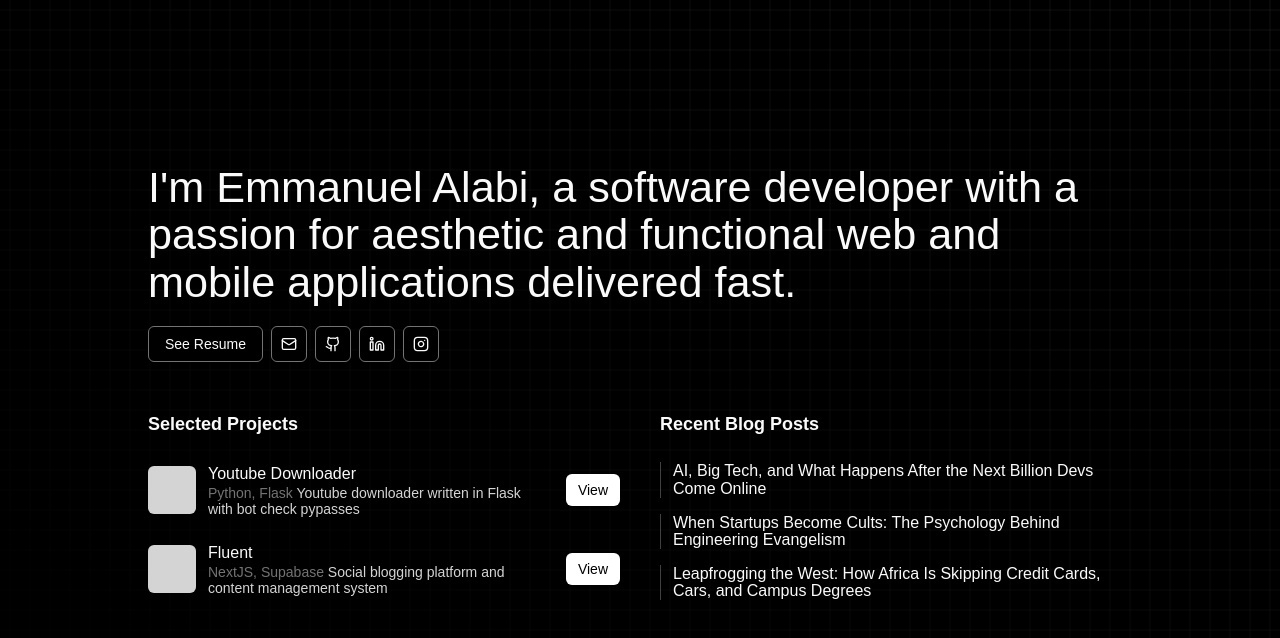
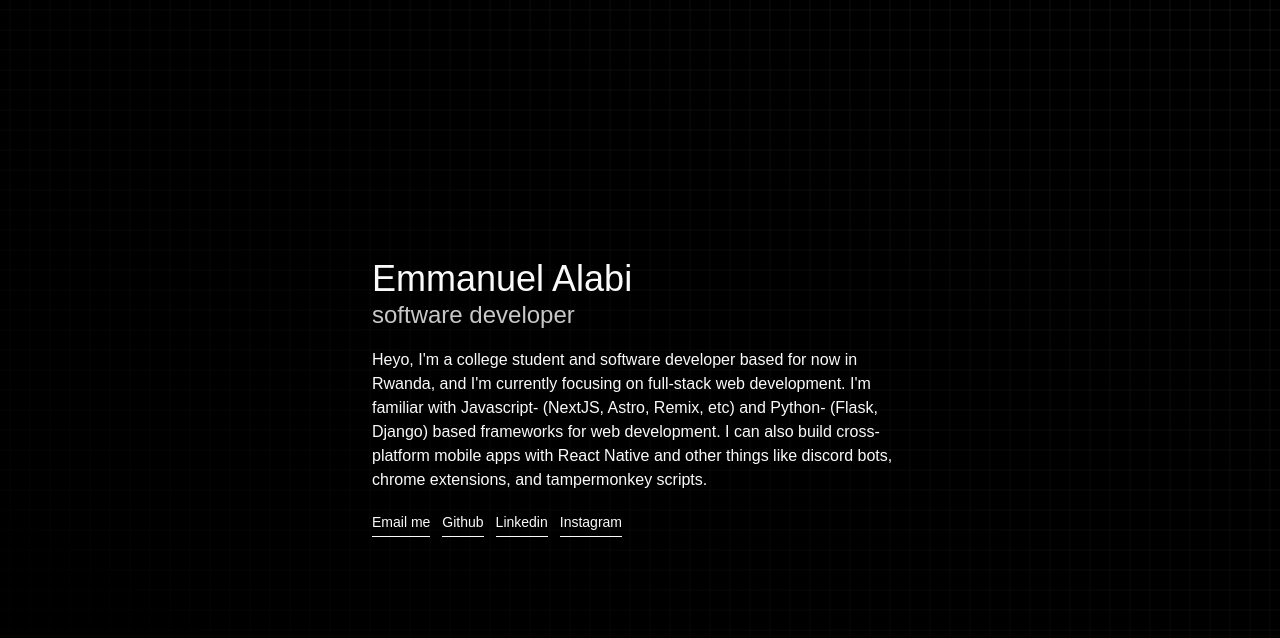
Before and after one commit to emjjkk/portfolio, a Vue app: page / in a window 1280 px wide. Shown: the top 638 px of the page. Built offline with nearby package versions, Linux system fonts and the light colour scheme; a web font is replaced by a local one.

Commit message:
redesign

```diff
--- a/src/App.vue
+++ b/src/App.vue
@@ -6,63 +6,16 @@ import { Button } from "./components/ui/button"
 <template>
   <main class="w-full min-h-screen main-bg">
     <main class="w-full min-h-screen flex items-center bg-gradient-to-tr from-black to-black/50">
-      <div class="mx-auto w-full max-w-5xl py-5 px-5 text-neutral-50">
-        <h1 class="text-3xl md:text-[2.7rem]/[1.1] mb-5">I'm Emmanuel Alabi, a software developer with a passion for
-          aesthetic and
-          functional web and mobile applications delivered fast.</h1>
-        <div class="flex items-center gap-2 mb-5 md:mb-12">
-          <Button variant="outline" size="default" class="bg-black border-neutral-500 hover:bg-neutral-500">See Resume</Button>
-          <Button variant="outline" size="icon" class="bg-black border-neutral-500 hover:bg-neutral-500">
-            <Mail class="w-4 h-4" />
-          </Button>
-          <Button variant="outline" size="icon" class="bg-black border-neutral-500 hover:bg-neutral-500">
-            <Github class="w-4 h-4" />
-          </Button>
-          <Button variant="outline" size="icon" class="bg-black border-neutral-500 hover:bg-neutral-500">
-            <Linkedin class="w-4 h-4" />
-          </Button>
-          <Button variant="outline" size="icon" class="bg-black border-neutral-500 hover:bg-neutral-500">
-            <Instagram class="w-4 h-4" />
-          </Button>
-        </div>
-        <div class="md:flex gap-10 mb-5">
-          <div class="md:w-1/2 md:mb-0 mb-5">
-            <h3 class="text-lg font-semibold mb-3">Selected Projects</h3>
-            <!-- Project -->
-            <div class="flex items-center gap-3 py-1">
-              <div class="w-12 h-12 bg-neutral-300 rounded-md"></div>
-              <div class="flex-1 flex justify-between items-center py-2 gap-3">
-                <div class="max-w-[80%]">
-                  <p class="text-md/[0.8]">Youtube Downloader</p>
-                  <p class="text-sm/[1.1] font-light text-neutral-300"><span class="text-neutral-500">Python, Flask
-                    </span>Youtube downloader written in Flask with bot check pypasses</p>
-                </div>
-                <Button variant="default" size="sm" class="text-black bg-white hover:bg-neutral-500">View</Button>
-              </div>
-            </div>
-            <!-- Project -->
-            <div class="flex items-center gap-3 py-1">
-              <div class="w-12 h-12 bg-neutral-300 rounded-md"></div>
-              <div class="flex-1 flex justify-between items-center py-2 gap-3">
-                <div class="max-w-[80%]">
-                  <p class="text-md/[0.8]">Fluent</p>
-                  <p class="text-sm/[1.1] font-light text-neutral-300"><span class="text-neutral-500">NextJS, Supabase
-                    </span>Social blogging platform and content management system</p>
-                </div>
-                <Button variant="default" size="sm" class="text-black bg-white hover:bg-neutral-500">View</Button>
-              </div>
-            </div>
-          </div>
-          <div class="md:w-1/2">
-            <h3 class="text-lg font-semibold mb-6">Recent Blog Posts</h3>
-            <div class="my-2 text-[1rem]/[1.1] py-0 pl-3 border-l border-neutral-700 mb-4">AI, Big Tech, and What
-              Happens After the Next Billion Devs Come Online</div>
-            <div class="my-2 text-[1rem]/[1.1] py-0 pl-3 border-l border-neutral-700 mb-4">When Startups Become Cults:
-              The Psychology Behind Engineering Evangelism</div>
-            <div class="my-2 text-[1rem]/[1.1] py-0 pl-3 border-l border-neutral-700 mb-4">Leapfrogging the West: How
-              Africa Is Skipping Credit Cards, Cars, and Campus Degrees</div>
-          </div>
-        </div>
+      <div class="mx-auto w-full max-w-xl py-5 px-5 text-neutral-50">
+        <h1 class="text-xl md:text-4xl/[1.1] mb-1 flex items-center gap-1">Emmanuel Alabi</h1>
+        <h1 class="text-lg md:text-2xl/[1.1] mb-5 opacity-80 mb-5">software developer</h1>
+        <p class="text-md mb-5">Heyo, I'm a college student and software developer based for now in Rwanda, and I'm currently focusing on full-stack web development. I'm familiar with Javascript- (NextJS, Astro, Remix, etc) and Python- (Flask, Django) based frameworks for web development. I can also build cross-platform mobile apps with React Native and other things like discord bots, chrome extensions, and tampermonkey scripts.</p>
+        <span class="flex items-center text-xs gap-3 flex-wrap">
+          <a href="mailto:alabiemmanuel029@gmail.com" class="text-sm border-b pb-1 mb-1 hover:opacity-80">Email me</a>
+          <a href="https://github.com/emjjkk" class="text-sm border-b pb-1 mb-1 hover:opacity-80">Github</a>
+          <a href="https://linkedin.com/in/emjjkk" class="text-sm border-b mb-1 pb-1 hover:opacity-80">Linkedin</a>
+          <a href="https://instagram.com/e.mjjkk" class="text-sm border-b mb-1 pb-1 hover:opacity-80">Instagram</a>
+        </span>
       </div>
     </main>
   </main>
--- a/vite.config.js
+++ b/vite.config.js
@@ -1,12 +1,9 @@
 import { fileURLToPath, URL } from 'node:url'
-
 import { defineConfig } from 'vite'
 import vue from '@vitejs/plugin-vue'
 import vueDevTools from 'vite-plugin-vue-devtools'
 import tailwindcss from '@tailwindcss/vite'
 
-
-// https://vite.dev/config/
 export default defineConfig({
   plugins: [
     vue(),
@@ -18,4 +15,9 @@ export default defineConfig({
       '@': fileURLToPath(new URL('./src', import.meta.url))
     },
   },
+  server: {
+    allowedHosts: [
+      '5173-emjjkk-portfolio-7jngpht6god.ws-eu121.gitpod.io'
+    ]
+  }
 })
```
Also changed, not shown: .gitpod.yml (added).
